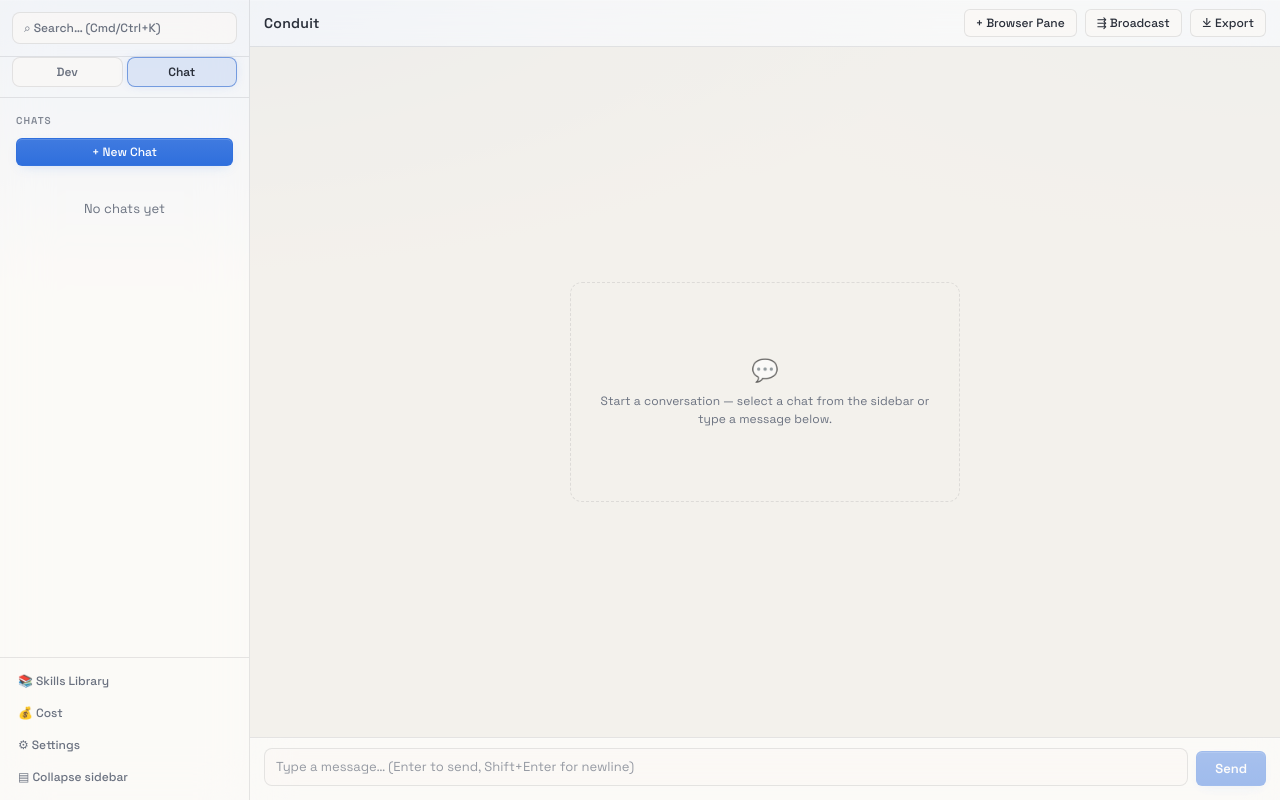
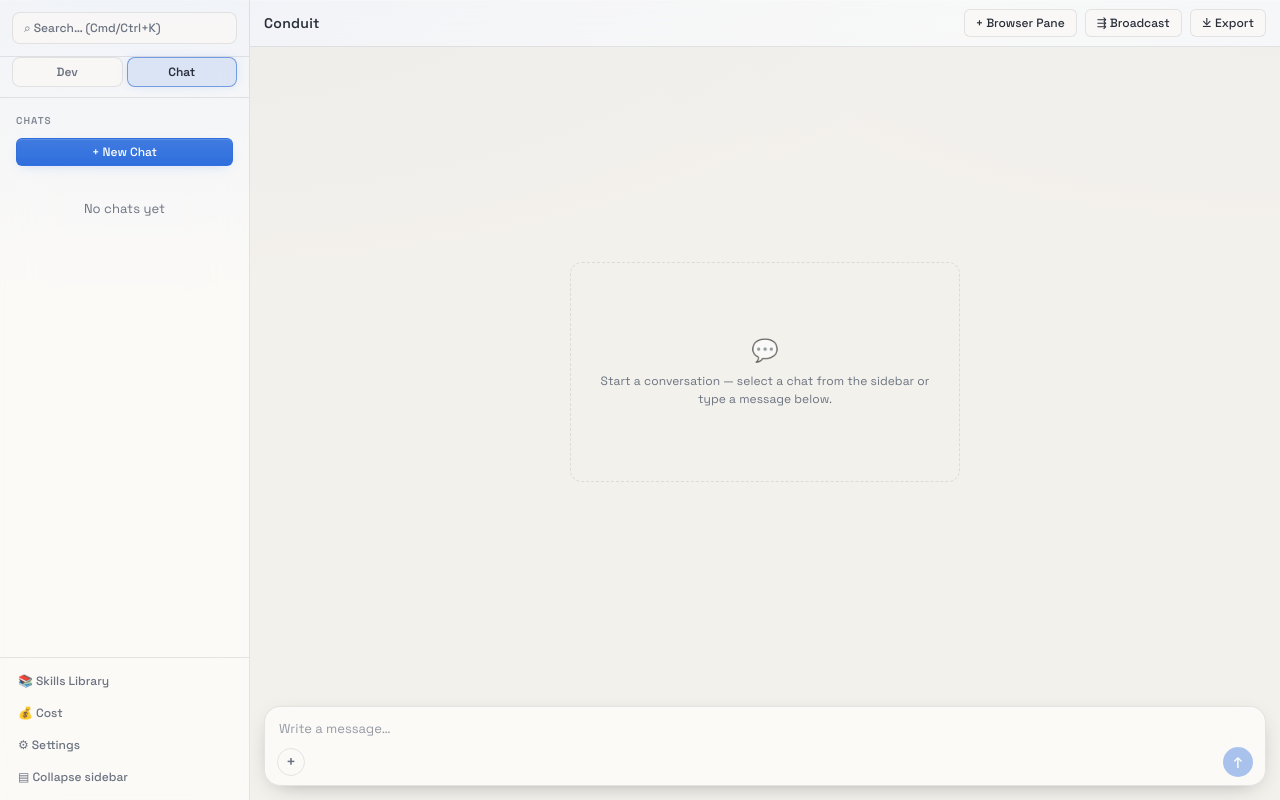
Before and after one commit to Sabbir505/Ultimate-workspace, a React (Vite) app: page / in a window 1280 px wide. Both pictures are taken after a click on the button "Chat". Built offline with nearby package versions, Linux system fonts and the light colour scheme.

Commit message:
Claude-style composer card with attachments, round send button
Co-Authored-By: Devin AI <158243242+devin-ai-integration[bot]@users.noreply.github.com>

```diff
--- a/src/components/chat/ChatComposer.tsx
+++ b/src/components/chat/ChatComposer.tsx
@@ -1,8 +1,17 @@
-// Chat composer: auto-growing textarea, Send/Stop button.
-// Enter sends; Shift+Enter inserts a newline. Disabled while empty or streaming.
-// A model + effort selector pill sits under the textarea when provided.
+// Chat composer, Claude-style: a single rounded card with the textarea on
+// top and a footer row below — "+" attach button on the left, model/effort
+// pill and a circular ↑ send button on the right.
+// Enter sends; Shift+Enter inserts a newline.
+// Attached text files are appended to the outgoing message as fenced blocks.
 import { useCallback, useEffect, useRef, useState } from "react";
 import { ModelEffortMenu } from "./ModelEffortMenu";
+
+const MAX_ATTACHMENT_BYTES = 256 * 1024;
+
+interface Attachment {
+  name: string;
+  content: string;
+}
 
 interface Props {
   onSend: (content: string) => void;
@@ -29,7 +38,10 @@ export function ChatComposer({
   onEffortChange,
 }: Props) {
   const [content, setContent] = useState("");
+  const [attachments, setAttachments] = useState<Attachment[]>([]);
+  const [attachError, setAttachError] = useState<string | null>(null);
   const textareaRef = useRef<HTMLTextAreaElement>(null);
+  const fileInputRef = useRef<HTMLInputElement>(null);
 
   // Auto-grow the textarea as the user types.
   useEffect(() => {
@@ -39,68 +51,115 @@ export function ChatComposer({
     ta.style.height = `${Math.min(ta.scrollHeight, 200)}px`;
   }, [content]);
 
+  const handleFiles = useCallback(async (files: FileList | null) => {
+    if (!files) return;
+    setAttachError(null);
+    for (const file of Array.from(files)) {
+      if (file.size > MAX_ATTACHMENT_BYTES) {
+        setAttachError(`${file.name} is too large (max 256 KB)`);
+        continue;
+      }
+      try {
+        const text = await file.text();
+        setAttachments((prev) =>
+          prev.some((a) => a.name === file.name)
+            ? prev
+            : [...prev, { name: file.name, content: text }],
+        );
+      } catch {
+        setAttachError(`Could not read ${file.name} as text`);
+      }
+    }
+  }, []);
+
   const handleSend = useCallback(() => {
     const trimmed = content.trim();
-    if (!trimmed) return;
-    onSend(trimmed);
+    if (!trimmed && attachments.length === 0) return;
+    let message = trimmed;
+    for (const a of attachments) {
+      message += `\n\nAttached file: ${a.name}\n\`\`\`\n${a.content}\n\`\`\``;
+    }
+    onSend(message.trim());
     setContent("");
+    setAttachments([]);
+    setAttachError(null);
     // Reset textarea height.
     const ta = textareaRef.current;
     if (ta) {
       ta.style.height = "auto";
     }
-  }, [content, onSend]);
+  }, [content, attachments, onSend]);
 
   const handleKeyDown = useCallback(
     (e: React.KeyboardEvent<HTMLTextAreaElement>) => {
       if (e.key === "Enter" && !e.shiftKey) {
         e.preventDefault();
-        if (!disabled && !streaming && content.trim()) {
+        if (!disabled && !streaming) {
           handleSend();
         }
       }
     },
-    [content, disabled, streaming, handleSend],
+    [disabled, streaming, handleSend],
   );
 
-  const isEmpty = !content.trim();
-
+  const isEmpty = !content.trim() && attachments.length === 0;
   const showSelector = model !== undefined && onModelChange && onEffortChange;
 
   return (
     <div className="chat-composer">
-      <div className="chat-composer-input-row">
+      <div className="chat-composer-card">
+        {attachments.length > 0 && (
+          <div className="composer-attachments">
+            {attachments.map((a) => (
+              <span key={a.name} className="composer-attachment-chip">
+                {a.name}
+                <button
+                  type="button"
+                  className="composer-attachment-remove"
+                  title="Remove attachment"
+                  onClick={() =>
+                    setAttachments((prev) => prev.filter((p) => p.name !== a.name))
+                  }
+                >
+                  ×
+                </button>
+              </span>
+            ))}
+          </div>
+        )}
         <textarea
           ref={textareaRef}
           className="chat-composer-textarea"
-          placeholder="Type a message… (Enter to send, Shift+Enter for newline)"
+          placeholder="Write a message…"
           value={content}
           onChange={(e) => setContent(e.target.value)}
           onKeyDown={handleKeyDown}
           rows={1}
           disabled={disabled}
         />
-        {streaming ? (
+        <div className="chat-composer-footer">
+          <input
+            ref={fileInputRef}
+            type="file"
+            multiple
+            hidden
+            onChange={(e) => {
+              void handleFiles(e.target.files);
+              e.target.value = "";
+            }}
+          />
           <button
-            className="chat-send-btn"
-            onClick={onStop}
-            title="Stop generating"
+            type="button"
+            className="composer-attach-btn"
+            title="Attach files"
+            aria-label="Attach files"
+            onClick={() => fileInputRef.current?.click()}
           >
-            ■ Stop
+            +
           </button>
-        ) : (
-          <button
-            className="chat-send-btn primary"
-            onClick={handleSend}
-            disabled={isEmpty || disabled}
-            title="Send message"
-          >
-            Send
-          </button>
-        )}
-      </div>
+          {attachError && <span className="composer-attach-error">{attachError}</span>}
+          <div className="composer-footer-spacer" />
           {showSelector && (
-        <div className="chat-composer-controls">
             <ModelEffortMenu
               model={model}
               models={models ?? []}
@@ -108,8 +167,29 @@ export function ChatComposer({
               onModelChange={onModelChange}
               onEffortChange={onEffortChange}
             />
+          )}
+          {streaming ? (
+            <button
+              className="composer-send-btn stop"
+              onClick={onStop}
+              title="Stop generating"
+              aria-label="Stop generating"
+            >
+              ■
+            </button>
+          ) : (
+            <button
+              className="composer-send-btn"
+              onClick={handleSend}
+              disabled={isEmpty || disabled}
+              title="Send message"
+              aria-label="Send message"
+            >
+              ↑
+            </button>
+          )}
         </div>
-      )}
+      </div>
     </div>
   );
 }
--- a/src/styles/global.css
+++ b/src/styles/global.css
@@ -1581,11 +1581,6 @@ table.kv th {
 }
 
 /* Model + effort selector (chat composer) */
-.chat-composer-controls {
-  display: flex;
-  justify-content: flex-end;
-  padding: 6px 2px 0;
-}
 .model-effort-menu {
   position: relative;
 }
@@ -2111,75 +2106,130 @@ table.kv th {
   border-radius: var(--radius-xs);
 }
 
-/* Composer (bottom bar) */
+/* Composer (bottom bar) — Claude-style rounded card */
 .chat-composer {
   flex-shrink: 0;
-  border-top: 1px solid var(--border);
+  padding: 10px 14px 14px;
+}
+.chat-composer-card {
+  display: flex;
+  flex-direction: column;
+  gap: 4px;
+  padding: 10px 12px 8px;
+  border: 1px solid var(--border);
+  border-radius: 16px;
   background: var(--surface-glass);
   backdrop-filter: blur(20px) saturate(140%);
   -webkit-backdrop-filter: blur(20px) saturate(140%);
-  padding: 10px 14px 14px;
-  box-shadow: var(--glass-rim);
-}
-.chat-composer-controls {
-  display: flex;
-  gap: 8px;
-  align-items: center;
-  margin-bottom: 8px;
-}
-.chat-composer-controls .glass-select {
-  min-width: 150px;
-}
-.chat-model-input {
-  flex: 1;
-  font-size: 12px;
-  padding: 4px 8px;
-  font-family: var(--font-mono);
-}
-.chat-composer-input-row {
-  display: flex;
-  gap: 8px;
-  align-items: flex-end;
+  box-shadow: var(--glass-rim), 0 6px 24px -12px rgba(0, 0, 0, 0.45);
+  transition: border-color 0.18s var(--ease), box-shadow 0.18s var(--ease);
+}
+.chat-composer-card:focus-within {
+  border-color: var(--accent);
+  box-shadow: var(--glass-rim), 0 0 0 3px var(--accent-soft);
 }
 .chat-composer-textarea {
-  flex: 1;
-  min-height: 38px;
+  min-height: 24px;
   max-height: 200px;
   resize: none;
   font-family: var(--font-ui);
   font-size: 13px;
   line-height: 1.5;
-  padding: 8px 11px;
-  border-radius: var(--radius-sm);
-  background: var(--surface-2);
+  padding: 2px 2px 4px;
+  border: none;
+  background: transparent;
+  color: var(--text);
+  outline: none;
+  overflow-y: auto;
+}
+.chat-composer-textarea::placeholder {
+  color: var(--text-dim);
+  opacity: 0.7;
+}
+.chat-composer-footer {
+  display: flex;
+  align-items: center;
+  gap: 8px;
+}
+.composer-footer-spacer {
+  flex: 1;
+}
+.composer-attach-btn {
+  width: 28px;
+  height: 28px;
+  display: flex;
+  align-items: center;
+  justify-content: center;
+  font-size: 16px;
+  line-height: 1;
   border: 1px solid var(--border);
-  color: var(--text);
-  outline: none;
-  box-shadow: var(--glass-rim-soft);
-  transition: border-color 0.18s var(--ease), box-shadow 0.18s var(--ease);
-  overflow-y: auto;
-}
-.chat-composer-textarea:focus {
-  border-color: var(--accent);
-  box-shadow: var(--glass-rim-soft), 0 0 0 3px var(--accent-soft);
-}
-.chat-composer-textarea::placeholder {
-  color: var(--text-dim);
-  opacity: 0.7;
-}
-.chat-send-btn {
+  border-radius: 50%;
+  background: transparent;
+  color: var(--text-dim);
+  cursor: pointer;
+}
+.composer-attach-btn:hover {
+  background: var(--surface-2);
+  color: var(--text);
+}
+.composer-attach-error {
+  font-size: 11px;
+  color: var(--danger);
+}
+.composer-attachments {
+  display: flex;
+  flex-wrap: wrap;
+  gap: 6px;
+  padding-bottom: 4px;
+}
+.composer-attachment-chip {
+  display: inline-flex;
+  align-items: center;
+  gap: 4px;
+  padding: 3px 8px;
+  font-size: 11px;
+  border: 1px solid var(--border);
+  border-radius: var(--radius);
+  background: var(--surface-2);
+  color: var(--text);
+}
+.composer-attachment-remove {
+  padding: 0 2px;
+  border: none;
+  background: transparent;
+  color: var(--text-dim);
+  font-size: 13px;
+  line-height: 1;
+  cursor: pointer;
+}
+.composer-attachment-remove:hover {
+  color: var(--text);
+}
+.composer-send-btn {
+  width: 30px;
+  height: 30px;
+  display: flex;
+  align-items: center;
+  justify-content: center;
+  font-size: 15px;
+  line-height: 1;
+  border: none;
+  border-radius: 50%;
+  background: var(--accent);
+  color: var(--accent-contrast, #fff);
+  cursor: pointer;
   flex-shrink: 0;
-  padding: 8px 18px;
-  font-size: 13px;
-  font-weight: 600;
-  white-space: nowrap;
-}
-.chat-send-btn:not(.primary) {
-  border-color: var(--danger);
+}
+.composer-send-btn:hover:not(:disabled) {
+  filter: brightness(1.1);
+}
+.composer-send-btn:disabled {
+  opacity: 0.4;
+  cursor: default;
+}
+.composer-send-btn.stop {
+  background: var(--surface-2);
+  border: 1px solid var(--danger);
   color: var(--danger);
-  background: var(--surface-2);
-}
-.chat-send-btn:not(.primary):hover {
-  background: color-mix(in srgb, var(--danger) 12%, var(--surface-2));
-  border-color: var(--danger);
-}
+  font-size: 11px;
+}
```
Lines whose indentation alone changed are shown as unchanged.
